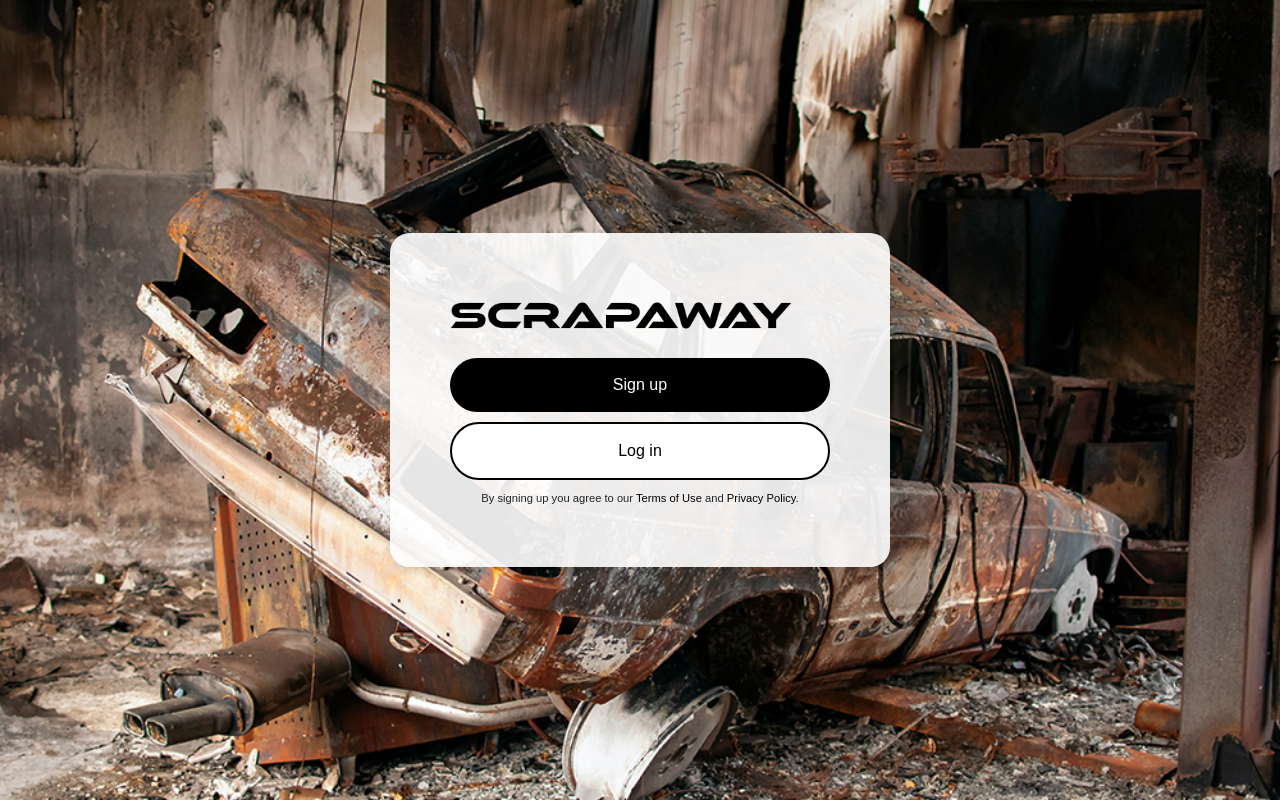
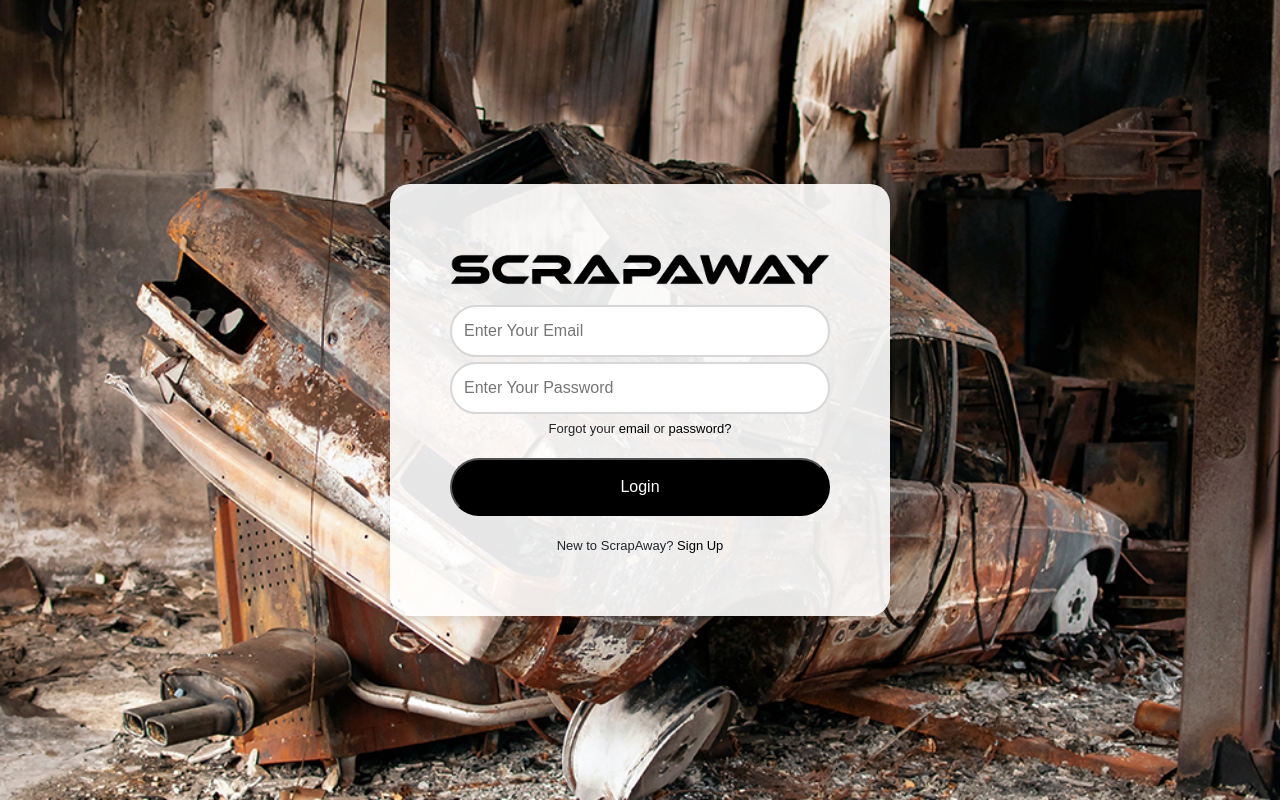
Before and after one commit to sabiya-sachdeva/ScrapAway, a React (Create React App) app: page /login in a window 1280 px wide. Built offline with nearby package versions, Linux system fonts and the light colour scheme.

Commit message:
Login In / Sign Up

```diff
--- a/src/App.js
+++ b/src/App.js
@@ -3,6 +3,8 @@ import { Routes, Route } from "react-router-dom";
 import WasteSorting from "./Components/WasteSorting/WasteSorting";
 import Home from "./Components/Home";
 import CTA from "./Components/Login/CTA";
+import Signup from "./Components/Login/Signup";
+import Login from "./Components/Login/Login";
 import "./App.css";
 
 function App() {
@@ -11,7 +13,9 @@ function App() {
       <Routes>
         <Route path="/" element={<Home />} />
         <Route path="/sorting" element={<WasteSorting />} />
-        <Route path="/login" element={<CTA />} />
+        <Route path="/cta" element={<CTA />} />
+        <Route path="/register" element={<Signup />} />
+        <Route path="/login" element={<Login />} />
       </Routes>
     </>
   );
--- a/src/Components/Footer/Footer.js
+++ b/src/Components/Footer/Footer.js
@@ -3,8 +3,8 @@ function Footer() {
   return (
     <>
       <hr className="divider-line" />
-      <footer class="footer">
-        <div class="footer-content">
+      <footer className="footer">
+        <div className="footer-content">
           <img src="SAlogodark.png" alt="Logo" width="60%"></img>
           <p>
             Simplifying waste disposal with convenient door-to-door <br />
@@ -33,7 +33,7 @@ function Footer() {
             className="socials"
           ></img>
         </div>
-        <div class="footer-content">
+        <div className="footer-content">
           <div className="footflex">
             <div className="links">
               <h3>Quick links</h3>
--- a/src/Components/Login/CTA.css
+++ b/src/Components/Login/CTA.css
@@ -13,8 +13,8 @@
   overflow: hidden;
 }
 
-form img {
-  margin-bottom: 20px;
+.ToHomepage {
+  margin-bottom: 10px;
 }
 
 .cta-form-container {
@@ -34,6 +34,8 @@ form img {
   margin-bottom: 10px;
   cursor: pointer;
   font-weight: 500;
+  text-decoration: none;
+  text-align: center;
 }
 
 .cta-signup-btn {
@@ -43,6 +45,7 @@ form img {
 .cta-login-btn {
   background-color: #ffffff;
   border: 2px solid #000000;
+  color: #000000;
 }
 
 .cta-signup-btn:hover {
@@ -64,11 +67,11 @@ form img {
   margin: auto;
 }
 
-.terms-text a {
+.terms-text .link {
   color: #000000;
   text-decoration: none;
 }
 
-.terms-text a:hover {
+.terms-text .link:hover {
   font-weight: 500;
 }
--- a/src/Components/Login/CTA.js
+++ b/src/Components/Login/CTA.js
@@ -1,61 +1,46 @@
-import React, { useState } from "react";
-import Login from "./Login";
-import Signup from "./Signup";
+import React from "react";
+import { Link } from "react-router-dom";
 import "./CTA.css";
 
 function CTA() {
-  const [activeComponent, setActiveComponent] = useState("default");
-
-  const showLoginForm = () => {
-    setActiveComponent("login");
-  };
-
-  const showSignupForm = () => {
-    setActiveComponent("signup");
-  };
-
-  const renderComponent = () => {
-    if (activeComponent === "login") {
-      return <Login />;
-    } else if (activeComponent === "signup") {
-      return <Signup />;
-    } else {
-      return (
-        <>
-          <a href="/">
-            <img src="SAlogodark.png" alt="Logo" width="90%" />
-          </a>
-          <button
-            type="button"
-            className="cta-signup-btn"
-            onClick={showSignupForm}
-          >
-            Sign up
-          </button>
-          <div className="cta-login-container">
-            <button
-              type="button"
-              className="cta-login-btn"
-              onClick={showLoginForm}
-            >
-              Log in
-            </button>
-          </div>
-          <p className="terms-text">
-            By signing up you agree to our <a href="/">Terms of Use</a> and{" "}
-            <a href="/">Privacy Policy</a>.
-          </p>
-        </>
-      );
-    }
-  };
-
   return (
     <div className="cta-login-body">
       <div className="cta-form-container">
-        <form className="cta-task-form" onSubmit={(e) => e.preventDefault()}>
-          {renderComponent()}
-        </form>
+        <div className="cta-task-form" onSubmit={(e) => e.preventDefault()}>
+          <>
+            <Link to="/">
+              <img
+                src="SAlogodark.png"
+                alt="Logo"
+                width="100%"
+                className="ToHomepage"
+              />
+            </Link>
+            <div className="cta-login-container">
+              <Link to="/register" className="cta-signup-btn">
+                Sign up
+              </Link>
+            </div>
+            <div className="cta-login-container">
+              <Link to="/login" className="cta-login-btn">
+                Log in
+              </Link>
+            </div>
+            <p className="terms-text">
+              By signing up you agree to our{" "}
+              <Link className="link" to="/">
+                {" "}
+                Terms of Use
+              </Link>{" "}
+              and{" "}
+              <Link className="link" to="/">
+                {" "}
+                Privacy Policy
+              </Link>
+              .
+            </p>
+          </>
+        </div>
       </div>
     </div>
   );
--- a/src/Components/Login/Login.js
+++ b/src/Components/Login/Login.js
@@ -1,20 +1,58 @@
+import React, { useState } from "react";
+import { Link } from "react-router-dom";
+import axios from "axios";
+
 import "./Login.css";
 
 function Login() {
+  const [credentials, setCredentials] = useState({
+    email: "",
+    password: "",
+  });
+
+  const handleInputChange = (e) => {
+    const { name, value } = e.target;
+    setCredentials({ ...credentials, [name]: value });
+  };
+
+  const handleFormSubmit = async (e) => {
+    e.preventDefault();
+
+    try {
+      const response = await axios.post(
+        "http://localhost:3005/login",
+        credentials
+      );
+      console.log(response.data); // Handle response data as needed
+      // Redirect user after successful login, display message, etc.
+    } catch (error) {
+      console.error("Login error:", error);
+      // Handle login error, display error message, etc.
+    }
+  };
+
   return (
-    <>
+    <div className="cta-login-body">
+      <div className="cta-form-container">
+        <form className="cta-task-form" onSubmit={handleFormSubmit}>
           <div className="login">
             <div className="loginForm">
-          <a href="/">
-            <img src="SAlogodark.png" alt="Logo" width="90%" />
-          </a>
-          <form>
+              <Link to="/">
+                <img
+                  src="SAlogodark.png"
+                  alt="Logo"
+                  width="100%"
+                  className="ToHomepage"
+                />
+              </Link>
               <div>
                 <input
                   type="text"
-                id="username"
+                  id="email"
                   placeholder="Enter Your Email"
-                name="username"
+                  name="email"
+                  value={credentials.email}
+                  onChange={handleInputChange}
                 />
               </div>
               <div>
@@ -23,21 +61,34 @@ function Login() {
                   id="password"
                   placeholder="Enter Your Password"
                   name="password"
+                  value={credentials.password}
+                  onChange={handleInputChange}
                 />
                 <p className="terms-text">
-                Forgot your <a href="/">email</a> or <a href="/">password?</a>
+                  Forgot your{" "}
+                  <Link to="/" className="link">
+                    email
+                  </Link>{" "}
+                  or{" "}
+                  <Link to="/" className="link">
+                    password?
+                  </Link>
                 </p>
               </div>
               <button type="submit" className="login-btn">
                 Login
               </button>
               <p className="terms-text">
-              New to ScrapAway? <a href="/">Sign Up</a>
+                New to ScrapAway?{" "}
+                <Link to="/register" className="link">
+                  Sign Up
+                </Link>
               </p>
+            </div>
+          </div>
         </form>
       </div>
     </div>
-    </>
   );
 }
 
--- a/src/Components/Login/Signup.css
+++ b/src/Components/Login/Signup.css
@@ -90,11 +90,11 @@
   transform: rotate(45deg);
 }
 
-.checkbox-container a {
+.checkbox-container .link {
   color: #000000;
   text-decoration: none;
 }
 
-.checkbox-container a:hover {
+.checkbox-container .link:hover {
   font-weight: 500;
 }
--- a/src/Components/Login/Signup.js
+++ b/src/Components/Login/Signup.js
@@ -1,7 +1,9 @@
 import React, { useState } from "react";
+import { Link } from "react-router-dom";
 import axios from "axios";
 
 import "./Signup.css";
+
 function Signup() {
   const initialUserState = {
     fname: "",
@@ -27,7 +29,7 @@ function Signup() {
     e.preventDefault();
 
     axios
-      .post("http://127.0.0.1:3005/register", user)
+      .post("http://localhost:3005/register", user)
       .then((res) => {
         console.log(res);
         setUser(initialUserState);
@@ -39,14 +41,22 @@ function Signup() {
   };
 
   return (
+    <div className="cta-login-body">
+      <div className="cta-form-container">
+        <form className="cta-task-form" onSubmit={(e) => e.preventDefault()}>
           <div>
             <div className="signup">
               <div>
                 <div className="signup-content">
                   <div className="signup-form">
-              <a href="/">
-                <img src="SAlogodark.png" alt="Logo" width="90%" />
-              </a>
+                    <Link to="/">
+                      <img
+                        src="SAlogodark.png"
+                        alt="Logo"
+                        width="100%"
+                        className="ToHomepage"
+                      />
+                    </Link>
                     <form method="POST" className="register-form">
                       <div className="signup-form-group">
                         <label htmlFor="fname"></label>
@@ -86,7 +96,7 @@ function Signup() {
                         />
                       </div>
                       <div className="form-group">
-                  <label htmlFor="pas"></label>
+                        <label htmlFor="password"></label>
                         <input
                           type="password"
                           name="password"
@@ -110,12 +120,18 @@ function Signup() {
                         />
                       </div>
                       <br />
-                <div class="terms-container">
-                  <label class="checkbox-container">
+                      <div className="terms-container">
+                        <label className="checkbox-container">
                           <input type="checkbox"></input>
-                    <span class="checkmark"></span>I agree to the{" "}
-                    <a href="url-to-terms">Terms and Conditions</a> and have
-                    reviewed the <a href="url-to-privacy">Privacy Policy</a>.
+                          <span className="checkmark"></span>I agree to the{" "}
+                          <Link to="url-to-terms" className="link">
+                            Terms and Conditions
+                          </Link>{" "}
+                          and have reviewed the{" "}
+                          <Link to="url-to-privacy" className="link">
+                            Privacy Policy
+                          </Link>
+                          .
                         </label>
                       </div>
                       <div className="form-group form-button">
@@ -130,7 +146,10 @@ function Signup() {
                           Create Account
                         </button>
                         <p className="terms-text">
-                    Already have an account? <a href="/">Log In</a>
+                          Already have an account?{" "}
+                          <Link className="link" to="/login">
+                            Log In
+                          </Link>
                         </p>
                       </div>
                     </form>
@@ -139,6 +158,9 @@ function Signup() {
               </div>
             </div>
           </div>
+        </form>
+      </div>
+    </div>
   );
 }
 
--- a/src/Components/Navbars/SecondNavbar.js
+++ b/src/Components/Navbars/SecondNavbar.js
@@ -15,7 +15,7 @@ function SecondNavbar() {
             <a href="/">Contact</a>
           </li>
           <li>
-            <a href="/login">Waste/Collect Garbage</a>
+            <a href="/cta">Waste/Collect Garbage</a>
           </li>
         </ul>
       </nav>
```
Also changed, not shown: src/Components/Login/cta2.js (added, +75 -0 lines), 1 other file (tests, documents, lock files or other folders). Lines whose indentation alone changed are shown as unchanged.
